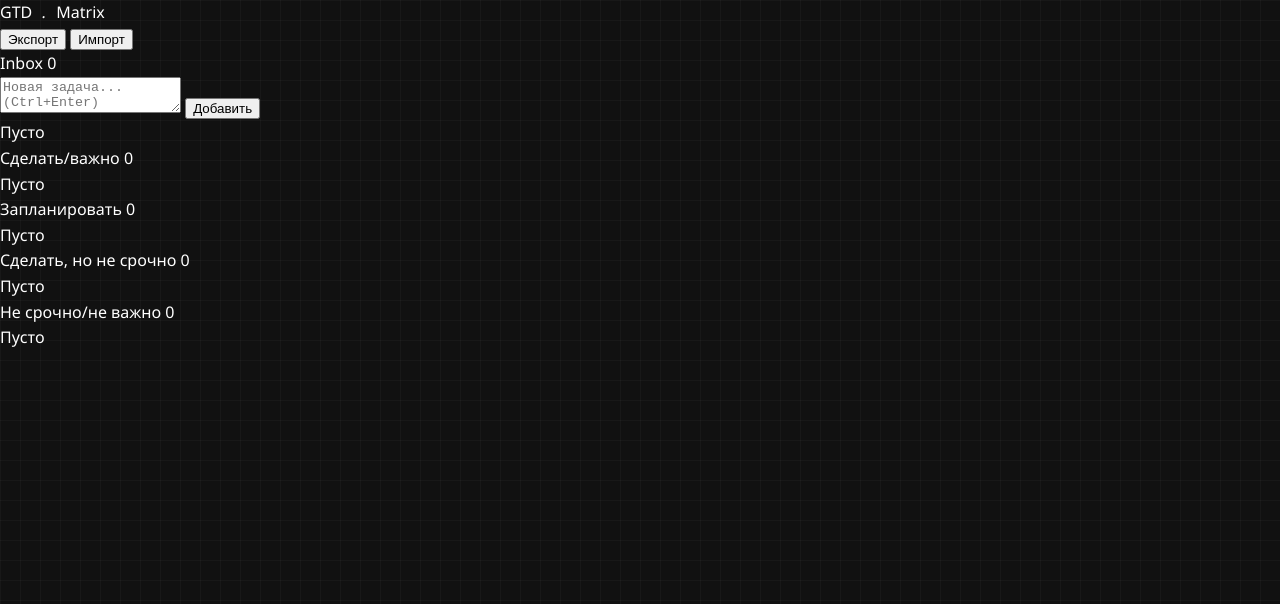
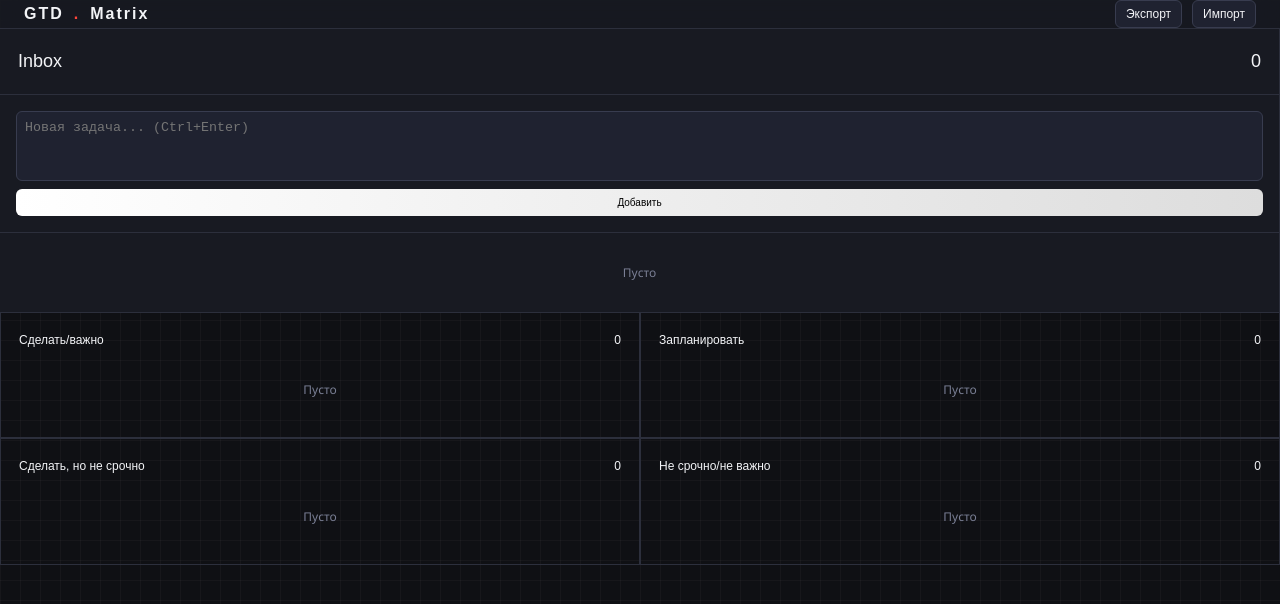
Before and after one commit to Donnyscottina/gamedev-tools, a plain HTML site: page planner.html in a window 1280 px wide. Drawn offline with Linux system fonts and the light colour scheme; a web font is replaced by a local one.

Commit message:
Update style.css

```diff
--- a/style.css
+++ b/style.css
@@ -9,6 +9,184 @@
     --error: #ff5555;
     --font-main: 'Segoe UI', Tahoma, Geneva, Verdana, sans-serif;
     --font-pixel: 'Press Start 2P', monospace;
+}
+
+*,*::before,*::after{box-sizing:border-box;margin:0;padding:0}
+
+:root{
+  --bg:#0f1014;
+  --surface:#181a22;
+  --surface2:#1f2230;
+  --border:#2c2f3c;
+  --border2:#383c4f;
+  --text:#f3f4f7;
+  --muted:#7a7f95;
+
+  --do:#ff453a;
+  --schedule:#0a84ff;
+  --delegate:#ff9f0a;
+  --eliminate:#30d158;
+
+  --font-head:'Unbounded',sans-serif;
+  --font-body:'Noto Sans',sans-serif;
+}
+
+html,body{height:100%;overflow:hidden}
+body{
+  font-family:var(--font-body);
+  color:var(--text);
+  display:grid;
+  grid-template-columns:320px 1fr;
+  grid-template-rows:60px 1fr;
+  background: radial-gradient(1200px 600px at 80% -200px, rgba(10,132,255,.07), transparent 60%), var(--bg);
+}
+
+/* HEADER */
+header{
+  grid-column:1/-1;
+  display:flex;
+  justify-content:space-between;
+  align-items:center;
+  padding:0 24px;
+  background:rgba(24,26,34,.9);
+  backdrop-filter:blur(12px);
+  border-bottom:1px solid var(--border);
+}
+.logo{
+  font-family:var(--font-head);
+  font-weight:900;
+  letter-spacing:2px;
+}
+.logo em{color:var(--do);font-style:normal}
+.top-actions{
+  display:flex;
+  gap:10px;
+}
+.top-actions button{
+  background:var(--surface2);
+  border:1px solid var(--border2);
+  color:var(--text);
+  padding:6px 10px;
+  border-radius:6px;
+  cursor:pointer;
+  font-size:12px;
+}
+.top-actions button:hover{
+  background:#24273a;
+}
+
+/* INBOX */
+.inbox-panel{
+  background:var(--surface);
+  border-right:1px solid var(--border);
+  display:flex;
+  flex-direction:column;
+}
+.inbox-header{
+  padding:18px;
+  border-bottom:1px solid var(--border);
+}
+.inbox-title{
+  font-family:var(--font-head);
+  font-size:18px;
+  display:flex;
+  justify-content:space-between;
+}
+.capture-area{padding:16px;border-bottom:1px solid var(--border)}
+.capture-area textarea{
+  width:100%;
+  height:70px;
+  resize:none;
+  background:var(--surface2);
+  border:1px solid var(--border2);
+  color:var(--text);
+  border-radius:6px;
+  padding:8px;
+  outline:none;
+}
+.capture-area textarea:focus{
+  border-color:var(--schedule);
+}
+.add-btn{
+  width:100%;
+  margin-top:8px;
+  padding:8px;
+  border:none;
+  border-radius:6px;
+  background:linear-gradient(90deg,#fff,#ddd);
+  font-family:var(--font-head);
+  font-size:10px;
+  cursor:pointer;
+}
+.inbox-list{
+  flex:1;
+  overflow:auto;
+  padding:10px;
+  display:flex;
+  flex-direction:column;
+  gap:8px;
+}
+
+/* CARD */
+.card{
+  background:linear-gradient(180deg,#262a3d,#1e2130);
+  border:1px solid var(--border2);
+  border-radius:8px;
+  padding:10px 28px 10px 12px;
+  font-size:13px;
+  position:relative;
+  cursor:grab;
+  transition:.15s;
+}
+.card:hover{
+  transform:translateY(-2px);
+  box-shadow:0 8px 20px rgba(0,0,0,.4);
+}
+.card[data-zone="do"]{border-left:3px solid var(--do)}
+.card[data-zone="schedule"]{border-left:3px solid var(--schedule)}
+.card[data-zone="delegate"]{border-left:3px solid var(--delegate)}
+.card[data-zone="eliminate"]{border-left:3px solid var(--eliminate)}
+.card-del{
+  position:absolute;
+  right:8px;
+  top:6px;
+  cursor:pointer;
+  font-size:12px;
+  opacity:0;
+}
+.card:hover .card-del{opacity:1}
+.empty{
+  color:var(--muted);
+  font-size:12px;
+  text-align:center;
+  padding:20px 0;
+}
+
+/* MATRIX */
+.matrix-area{display:flex;flex-direction:column}
+.matrix-grid{
+  flex:1;
+  display:grid;
+  grid-template-columns:1fr 1fr;
+  grid-template-rows:1fr 1fr;
+}
+.quad{
+  padding:18px;
+  border:1px solid var(--border);
+  display:flex;
+  flex-direction:column;
+  overflow:auto;
+  transition:.15s;
+}
+.quad.dragover{
+  background:rgba(255,255,255,.05);
+}
+.q-head{
+  display:flex;
+  justify-content:space-between;
+  margin-bottom:10px;
+  font-family:var(--font-head);
+  font-size:12px;
 }
 
 @import url('https://fonts.googleapis.com/css2?family=Press+Start+2P&display=swap');
```
